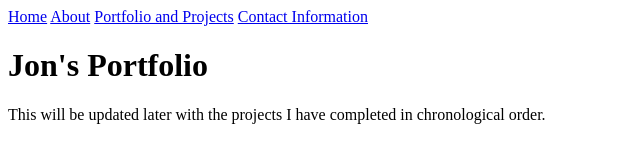
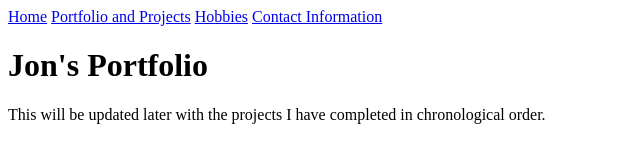
Before and after one commit to wanjonathan29/website-project, a website: page public/portfolio.html in a window 1280 px wide. Shown: the full height of the page, 0-640 px from the left. Drawn offline with Linux system fonts and the light colour scheme.

Commit message:
Fixed Portfolio Nav

```diff
--- a/public/portfolio.html
+++ b/public/portfolio.html
@@ -5,8 +5,8 @@
 	<header>
 		<nav>
 			<a href="/index.html">Home</a>
-			<a href="/about.html">About</a>
 			<a href="/">Portfolio and Projects</a>
+            <a href="/hobbies.html">Hobbies</a>
 			<a href="/contact_info.html">Contact Information</a>
 		</nav>
 	</header>
```
